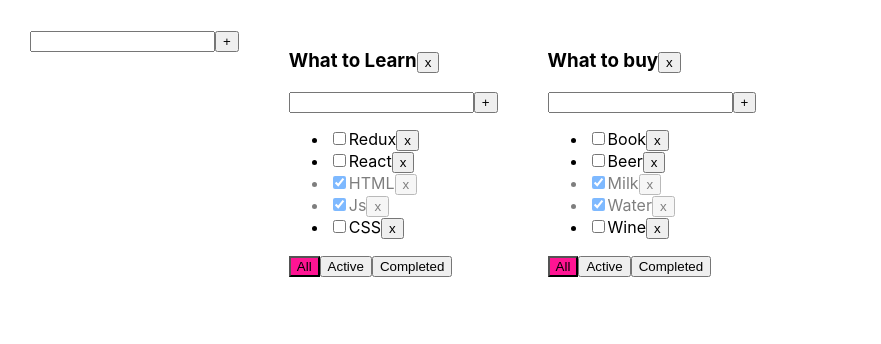
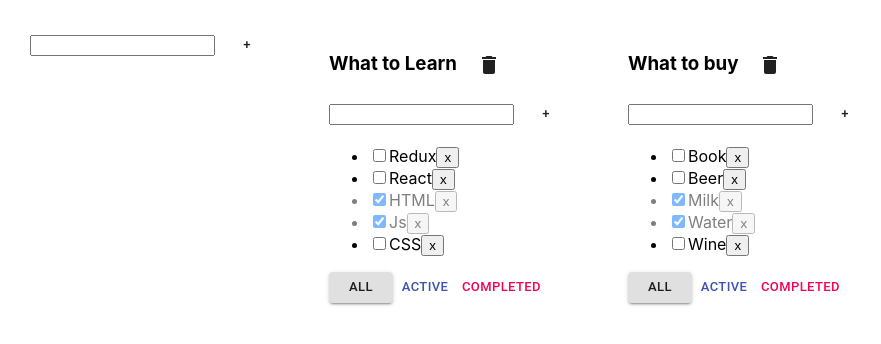
Before and after one commit to AirMous3/toDO, a React (Create React App) app: page / in a window 1280 px wide. Shown: the top 344 px of the page, without its empty margins (0-881 px from the left). Built offline with nearby package versions, Linux system fonts and the light colour scheme.

Commit message:
added material-ui, change Buttons all | active | filter | add Button and Delete todolist

```diff
--- a/package.json
+++ b/package.json
@@ -3,6 +3,8 @@
   "version": "0.1.0",
   "private": true,
   "dependencies": {
+    "@material-ui/core": "^4.12.3",
+    "@material-ui/icons": "^4.11.2",
     "@testing-library/jest-dom": "^4.2.4",
     "@testing-library/react": "^9.3.2",
     "@testing-library/user-event": "^7.1.2",
--- a/src/App.tsx
+++ b/src/App.tsx
@@ -107,7 +107,7 @@
     return (
         <div className="App">
 
-            <AddItemForm addItemcallBack={addNewTodolist}/>
+            <AddItemForm addItemCallBack={addNewTodolist}/>
 
             {
                 todolists.map((tl) => {
--- a/src/components/AddItemForm.tsx
+++ b/src/components/AddItemForm.tsx
@@ -1,7 +1,8 @@
 import React, {ChangeEvent, KeyboardEvent, useState} from "react";
+import {Button} from "@material-ui/core";
 
 type PropsType = {
-    addItemcallBack: (title: string) => void
+    addItemCallBack: (title: string) => void
 
 }
 
@@ -22,7 +23,7 @@
     }
     const addTask = () => {
         if (title.trim() !== "") {
-            props.addItemcallBack(title.trim())
+            props.addItemCallBack(title.trim())
             setTitle("")
         } else {
             setError("Wrong title!")
@@ -32,7 +33,7 @@
     return (<div>
         <input value={title} onChange={onChangeHandler} onKeyPress={onKeyPressHandler}
                className={error ? "error" : ""}/>
-        <button onClick={addTask}>+</button>
+        <Button size={"small"} variant={"text"} onClick={addTask}>+</Button>
         {error && <div className={"error-message"}>{error}</div>}
     </div>)
 }
--- a/src/components/Todolist.tsx
+++ b/src/components/Todolist.tsx
@@ -1,6 +1,8 @@
 import React, {ChangeEvent} from "react";
 import {AddItemForm} from "./AddItemForm";
 import {EditableSpan} from "./EditableSpan";
+import {Button} from "@material-ui/core";
+import {Delete} from "@material-ui/icons";
 
 export type TaskType = {
     id: string
@@ -40,9 +42,11 @@
     return (
         <div>
             <h3> <EditableSpan title={props.title} onChangeCallBack={changeTodolistTitle}/>
-                <button onClick={removeTodolist}>x</button>
+                <Button size={"small"} onClick={removeTodolist}>
+                    <Delete/>
+                </Button>
             </h3>
-            <AddItemForm addItemcallBack={addTask} />
+            <AddItemForm addItemCallBack={addTask} />
             <ul>
                 {props.tasks.map((t) => {
                     const onDeleteHandler = () => props.deleteTask(t.id, props.todolistId)
@@ -62,12 +66,11 @@
 
             </ul>
             <div>
-                <button className={props.filter === "all" ? "active-filter" : ""} onClick={onAllFilter}>All</button>
-                <button className={props.filter === "active" ? "active-filter" : ""} onClick={onActiveFilter}>Active
-                </button>
-                <button className={props.filter === "completed" ? "active-filter" : ""}
-                        onClick={onCompletedFilter}>Completed
-                </button>
+                <Button size={"small"} variant={props.filter === "all" ? "contained" : "text"}  onClick={onAllFilter}>All</Button>
+                <Button size={"small"} color={"primary"} variant={props.filter === "active" ? "contained" : "text"}  onClick={onActiveFilter}>Active
+                </Button>
+                <Button size={"small"} color={"secondary"} variant={props.filter === "completed" ? "contained" : "text"} onClick={onCompletedFilter}>Completed
+                </Button>
             </div>
         </div>
 
```
Also changed, not shown: 1 other file (tests, documents, lock files or other folders).
